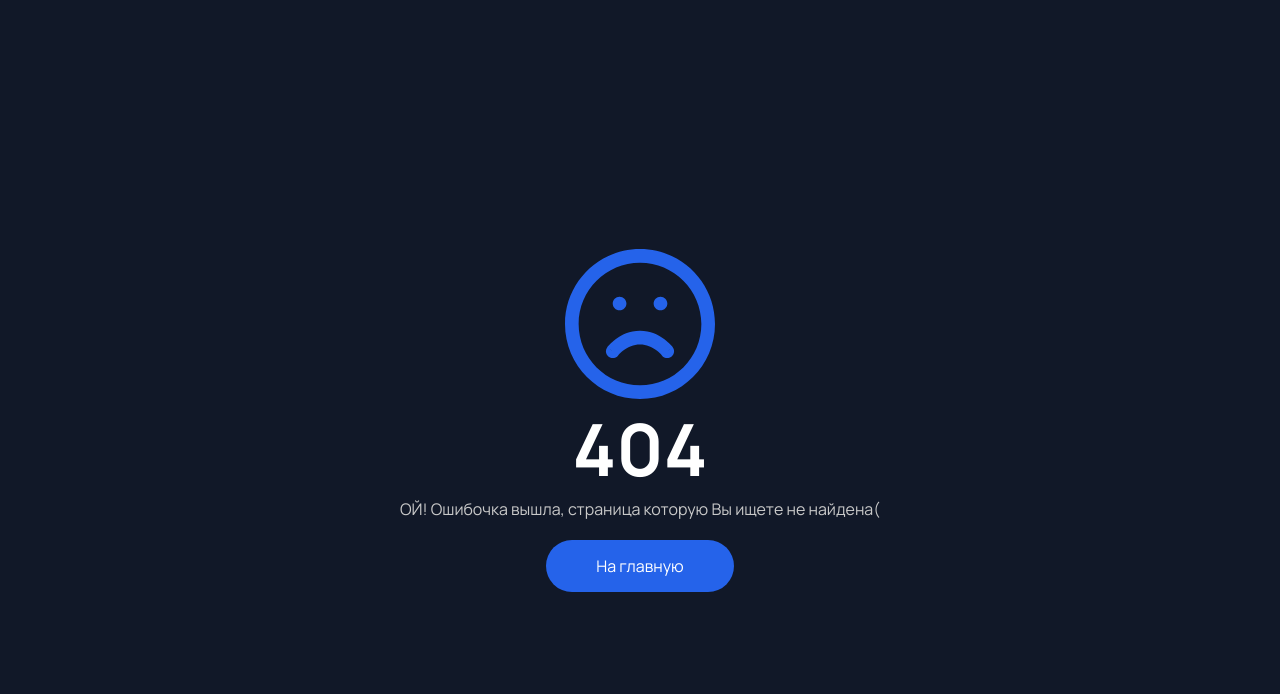
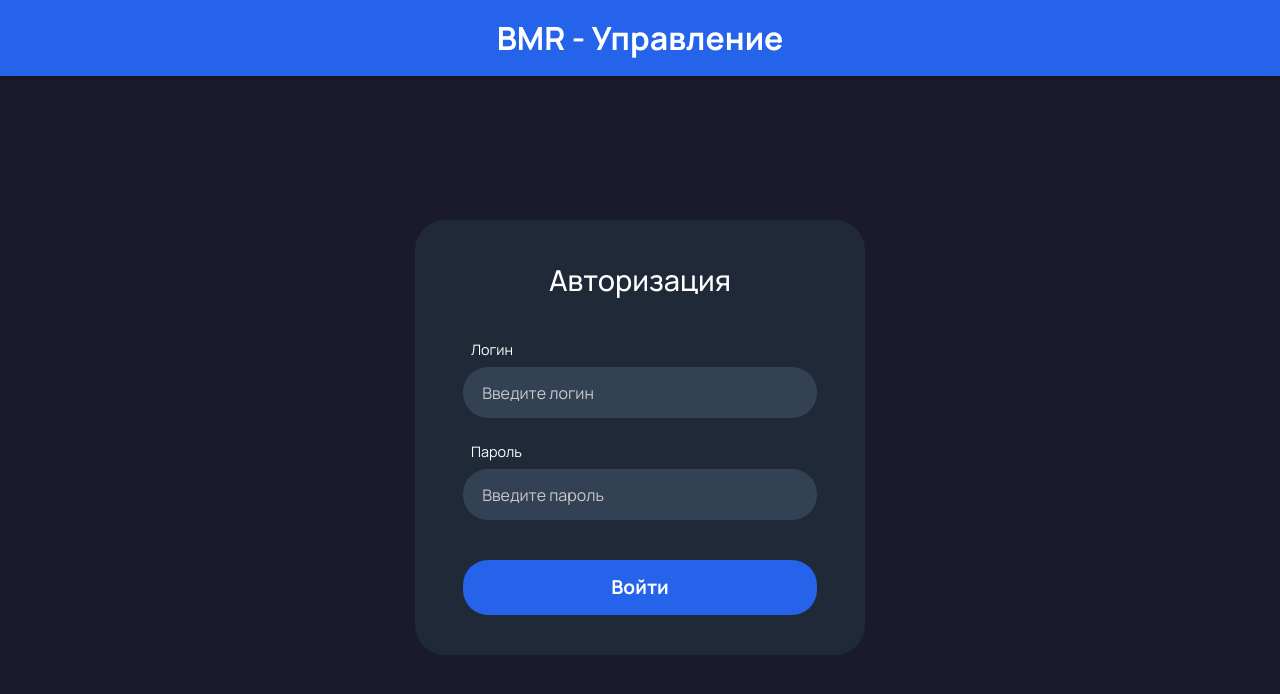
Before and after one commit to CodeWAds/meeting-room-booking-system, a Next.js app in the folder Frontend/: page /admin/auth in a window 1280 px wide. Before the commit this address had no page. Shown: the top 694 px of the page. Built offline with nearby package versions, Linux system fonts and the light colour scheme.

Commit message:
page authorization

```diff
--- /dev/null
+++ b/Frontend/src/app/admin/auth/page.tsx
@@ -0,0 +1,96 @@
+"use client";
+
+import React, { useState, FormEvent } from 'react';
+import { useRouter } from 'next/navigation';
+import styles from '../../../styles/auth.module.css';
+
+const AdminAuthPage: React.FC = () => {
+  const [login, setLogin] = useState<string>('');
+  const [password, setPassword] = useState<string>('');
+  const [error, setError] = useState<string | null>(null);
+  const [isLoading, setIsLoading] = useState<boolean>(false);
+  const router = useRouter();
+
+  const handleSubmit = async (event: FormEvent<HTMLFormElement>) => {
+    event.preventDefault();
+    setIsLoading(true);
+    setError(null);
+
+    try {
+      await new Promise(resolve => setTimeout(resolve, 1000));
+      if (login === 'admin' && password === 'admin') {
+        router.push('/admin');
+      } else {
+        throw new Error('Неверный логин или пароль');
+      }
+    } catch (err) {
+      setError(err instanceof Error ? err.message : 'Произошла ошибка');
+      setIsLoading(false);
+    }
+  };
+
+  return (
+    <>
+      <header className={styles.header}>
+        BMR - Управление
+      </header>
+
+      <main className={styles.mainContent}>
+        <form className={styles.loginForm} onSubmit={handleSubmit}>
+          <h2 className={styles.title}>Авторизация</h2>
+
+          {error && (
+            <p className={styles.errorMessage} role="alert">
+              {error}
+            </p>
+          )}
+
+          <div className={styles.inputGroup}>
+            <label htmlFor="login" className={styles.label}>
+              Логин
+            </label>
+            <input
+              type="text"
+              id="login"
+              value={login}
+              onChange={(e) => setLogin(e.target.value.trim())}
+              placeholder="Введите логин"
+              className={styles.input}
+              required
+              disabled={isLoading}
+              autoComplete="username"
+            />
+          </div>
+
+          <div className={styles.inputGroup}>
+            <label htmlFor="password" className={styles.label}>
+              Пароль
+            </label>
+            <input
+              type="password"
+              id="password"
+              value={password}
+              onChange={(e) => setPassword(e.target.value)}
+              placeholder="Введите пароль"
+              className={styles.input}
+              required
+              disabled={isLoading}
+              autoComplete="current-password"
+            />
+          </div>
+
+          <button
+            type="submit"
+            className={styles.submitButton}
+            disabled={isLoading}
+            aria-busy={isLoading}
+          >
+            {isLoading ? 'Вход...' : 'Войти'}
+          </button>
+        </form>
+      </main>
+    </>
+  );
+};
+
+export default AdminAuthPage;
--- a/Frontend/src/app/favourites/page.tsx
+++ b/Frontend/src/app/favourites/page.tsx
@@ -1,7 +1,7 @@
 "use client";
 
 import React, { useState, useEffect } from 'react';
-import styles from '../../styles/Fav.module.css';
+import styles from '../../styles/fav.module.css';
 import Modal from './ModalFollow';
 import Navbar from '../../components/Navbar';
 
--- /dev/null
+++ b/Frontend/src/styles/auth.module.css
@@ -0,0 +1,155 @@
+/* styles/Auth.module.css */
+
+body {
+    margin: 0;
+    height: 100vh; /* Изменено с min-height на height */
+    background-color: #1a1a2e;
+    color: #e0e0e0;
+    font-family: sans-serif;
+    overflow: hidden; /* Убираем скроллбар */
+  }
+
+  .header {
+    background-color: rgb(37, 99, 234);
+    padding: 1rem 2rem;
+    font-size: 2rem;
+    color: rgb(255, 255, 255);
+    font-weight: bold;
+    text-align: center;
+    box-shadow: 0 2px 5px rgba(0, 0, 0, 0.2);
+    width: 100%;
+    box-sizing: border-box;
+    position: fixed;
+    top: 0;
+    left: 0;
+    z-index: 10;
+  }
+
+  .mainContent {
+    display: flex;
+    justify-content: center;
+    align-items: center;
+    padding: 2rem;
+    height: 100vh; /* Полная высота */
+    padding-top: 4.2rem; /* Учитываем высоту header (1rem × 2 + 1.2rem текста ≈ 3.2rem + запас) */
+    box-sizing: border-box;
+  }
+
+  .loginForm {
+    background-color: rgb(32, 41, 56);
+    padding: 2.5rem 3rem;
+    border-radius: 30px;
+    width: 100%;
+    max-width: 450px;
+    display: flex;
+    flex-direction: column;
+    gap: 1.5rem;
+  }
+
+  .title {
+    text-align: center;
+    margin-bottom: 1rem;
+    font-size: 1.8rem;
+    font-weight: 500;
+    color: #ffffff;
+  }
+
+  .inputGroup {
+    display: flex;
+    flex-direction: column;
+    gap: 0.5rem;
+
+  }
+
+  .label {
+    font-size: 0.9rem;
+    color: #ffffff;
+    margin-left: 0.5rem;
+  }
+
+  .input {
+    background-color: rgb(50, 65, 84);
+    border: none;
+    color: #e0e0e0;
+    padding: 0.9rem 1.2rem;
+    border-radius: 25px;
+    font-size: 1rem;
+    outline: none;
+    transition: border-color 0.3s ease, box-shadow 0.3s ease;
+    width: 100%;
+    box-sizing: border-box;
+  }
+
+  .input::placeholder {
+    color: rgb(201, 201, 201);
+  }
+
+  .input:focus {
+    border-color: #4a69e2;
+    box-shadow: 0 0 0 3px rgba(74, 105, 226, 0.2);
+  }
+
+  .input:disabled {
+    background-color: #2f2f41;
+    cursor: not-allowed;
+  }
+
+  .submitButton {
+    background-color: rgb(37, 99, 234);
+    color: rgb(255, 255, 255);
+    border: none;
+    padding: 0.9rem 1.5rem;
+    border-radius: 25px;
+    font-size: 1.2rem;
+    font-weight: bold;
+    cursor: pointer;
+    transition: background-color 0.3s ease, transform 0.1s ease;
+    margin-top: 1rem;
+  }
+
+  .submitButton:hover:not(:disabled) {
+    background-color: #3a58c2;
+  }
+
+  .submitButton:active:not(:disabled) {
+    transform: scale(0.98);
+  }
+
+  .submitButton:disabled {
+    background-color: #5a5a70;
+    cursor: not-allowed;
+  }
+
+  .errorMessage {
+    color: #ff6b6b;
+    background-color: rgba(255, 107, 107, 0.1);
+    border: 1px solid rgba(255, 107, 107, 0.3);
+    padding: 0.8rem 1rem;
+    border-radius: 8px;
+    text-align: center;
+    font-size: 0.9rem;
+    margin-bottom: 0.5rem;
+  }
+
+  /* --- Адаптивность --- */
+  @media (max-width: 768px) {
+    .loginForm {
+      padding: 2rem 1.5rem;
+      max-width: 90%;
+    }
+
+    .title {
+      font-size: 1.6rem;
+    }
+
+    .input,
+    .submitButton {
+      font-size: 1rem;
+      padding: 0.8rem 1rem;
+    }
+
+    .header {
+      padding: 0.8rem 1rem;
+      font-size: 1.1rem;
+    }
+  }
```
Also changed, not shown: Frontend/src/components/BookingContext.tsx (added, +26 -0 lines), 1 other file (tests, documents, lock files or other folders).
